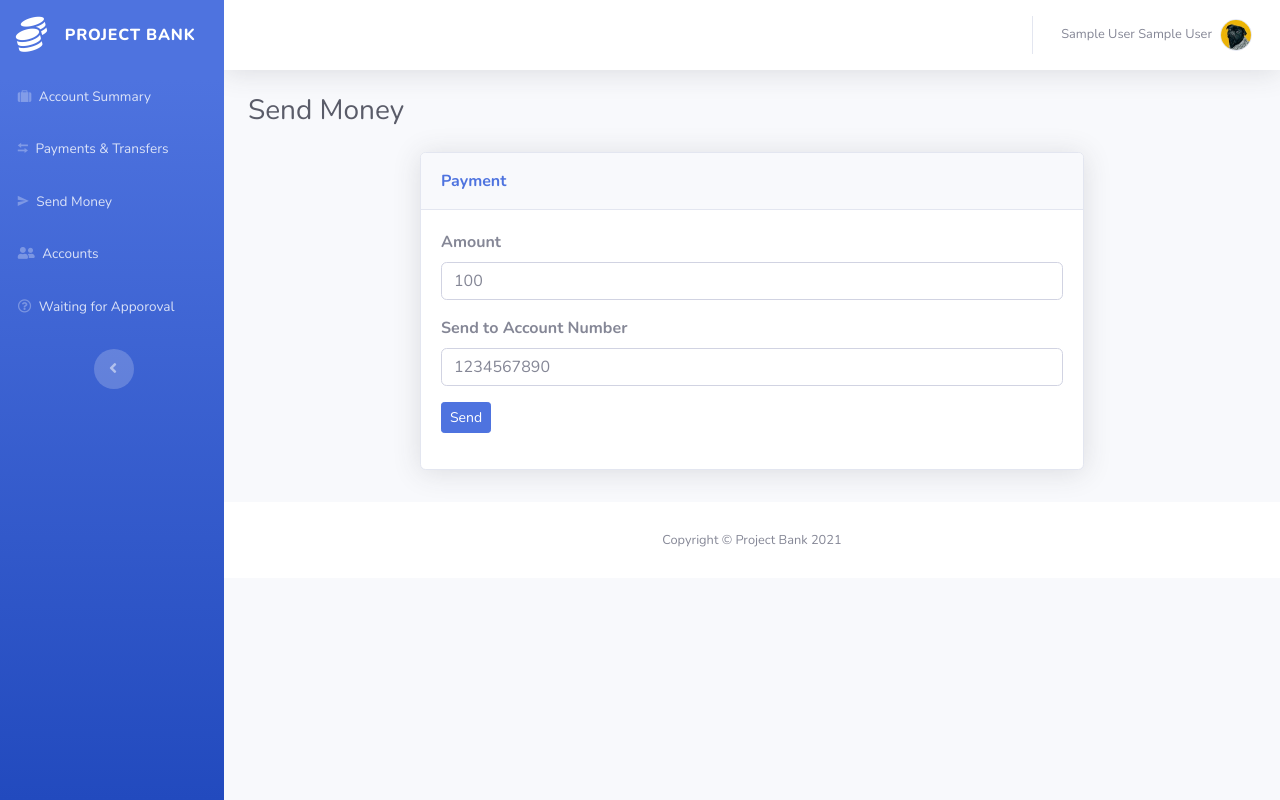
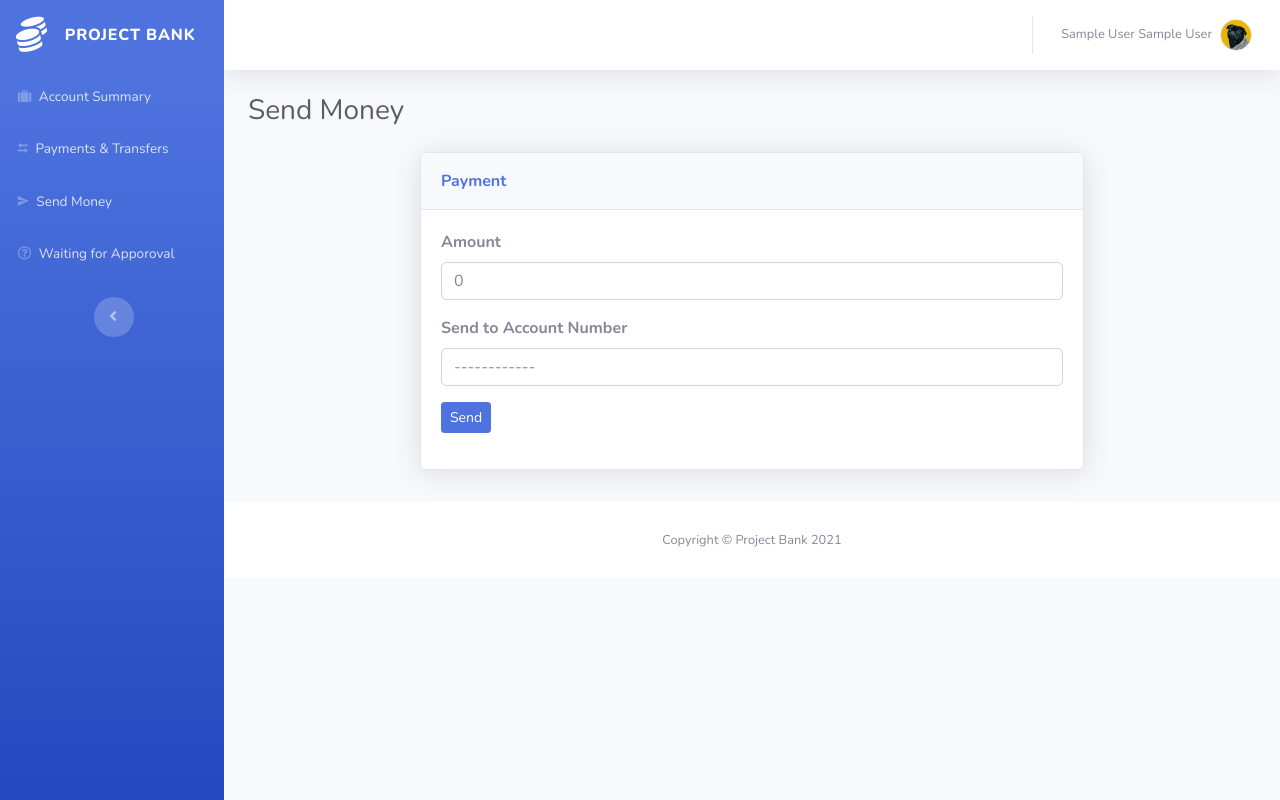
Before and after one commit to xdjeremy/projectbank, a PHP site: page /public/send-money in a window 1280 px wide. Run offline with PHP 8.4, Linux system fonts and the light colour scheme; the visitor is signed in with stand-in values (Sample User, id 1); some libraries are stand-ins or nearby versions.

Commit message:
Fixed send money

```diff
--- a/inc/header.php
+++ b/inc/header.php
@@ -14,8 +14,8 @@
 				<div class="d-none d-sm-block topbar-divider"></div>
 				<li class="nav-item dropdown no-arrow">
 					<div class="nav-item dropdown no-arrow"><a class="dropdown-toggle nav-link" aria-expanded="false" data-toggle="dropdown" href="#"><span class="d-none d-lg-inline mr-2 text-gray-600 small"><?php echo $_SESSION['client_fname'] . ' ' . $_SESSION['client_lname']; ?></span><img class="border rounded-circle img-profile" src="assets/img/avatars/avatar5.jpeg"></a>
-						<div class="dropdown-menu shadow dropdown-menu-right animated--grow-in"><a class="dropdown-item" href="#"><i class="fas fa-user fa-sm fa-fw mr-2 text-gray-400"></i>&nbsp;Profile</a><a class="dropdown-item" href="#"><i class="fas fa-cogs fa-sm fa-fw mr-2 text-gray-400"></i>&nbsp;Settings</a><a class="dropdown-item" href="#"><i class="fas fa-list fa-sm fa-fw mr-2 text-gray-400"></i>&nbsp;Activity log</a>
-							<div class="dropdown-divider"></div><a class="dropdown-item" href="#"><i class="fas fa-sign-out-alt fa-sm fa-fw mr-2 text-gray-400"></i>&nbsp;Logout</a>
+						<div class="dropdown-menu shadow dropdown-menu-right animated--grow-in">
+							<div class="dropdown-divider"></div><a class="dropdown-item" href="/auth/logout.php"><i class="fas fa-sign-out-alt fa-sm fa-fw mr-2 text-gray-400"></i>&nbsp;Logout</a>
 						</div>
 					</div>
 				</li>
--- a/inc/navbar.php
+++ b/inc/navbar.php
@@ -1,3 +1,8 @@
+<?php
+if (!isset($_SESSION)) {
+	session_start();
+}
+?>
 <nav class="navbar navbar-dark align-items-start sidebar sidebar-dark accordion bg-gradient-primary p-0">
 	<div class="container-fluid d-flex flex-column p-0"><a class="navbar-brand d-flex justify-content-center align-items-center sidebar-brand m-0" href="#">
 			<div class="sidebar-brand-icon rotate-n-15"><i class="fas fa-coins"></i></div>
@@ -8,8 +13,15 @@
 			<li class="nav-item"><a class="nav-link" href="summary"><i class="fa fa-suitcase"></i><span>&nbsp;Account Summary</span></a></li>
 			<li class="nav-item"><a class="nav-link" href="transactions"><i class="icon ion-arrow-swap"></i><span>&nbsp;Payments &amp; Transfers</span></a></li>
 			<li class="nav-item"><a class="nav-link" href="send-money"><i class="icon ion-android-send"></i><span>&nbsp;Send Money</span></a></li>
-			<li class="nav-item"><a class="nav-link" href="transactions.html"><i class="fas fa-user-friends"></i><span>&nbsp;Accounts</span></a></li>
-			<li class="nav-item"><a class="nav-link" href="transactions.html"><i class="far fa-question-circle"></i><span>&nbsp;Waiting for Apporoval</span></a></li>
+			<?php
+
+			if ($_SESSION['admin'] == 1) {
+				echo '
+				<!--<li class="nav-item"><a class="nav-link" href="transactions.html"><i class="fas fa-user-friends"></i><span>&nbsp;Accounts</span></a></li>-->
+				<li class="nav-item"><a class="nav-link" href="transactions.html"><i class="far fa-question-circle"></i><span>&nbsp;Waiting for Apporoval</span></a></li>
+				';
+			}
+			?>
 		</ul>
 		<div class="text-center d-none d-md-inline"><button class="btn rounded-circle border-0" id="sidebarToggle" type="button"></button></div>
 	</div>
--- a/public/send-money.php
+++ b/public/send-money.php
@@ -1,6 +1,10 @@
 <?php
 if(!isset($_SESSION)) {
     session_start();
+}
+
+if (!isset($_SESSION['email'])) {
+	header("Location: auth/login");
 }
 
 //avoid cross site attacks
@@ -49,12 +53,13 @@
                                             <form method="post" id="send-money-form">
                                                 <div class="form-row">
                                                     <div class="col-12">
-                                                        <div class="form-group"><label for="amount"><strong>Amount</strong></label><input class="form-control" type="number" name="amount" placeholder="100" id="amount"></div>
+                                                        <div class="form-group"><label for="amount"><strong>Amount</strong></label><input class="form-control" type="number" name="amount" placeholder="0" id="amount"></div>
                                                     </div>
                                                     <div class="col">
-                                                        <div class="form-group"><label for="account_number"><strong>Send to Account Number</strong></label><input class="form-control" type="text" name="account_number" placeholder="1234567890" id="acc_num"></div>
+                                                        <div class="form-group"><label for="account_number"><strong>Send to Account Number</strong></label><input class="form-control" type="text" name="account_number" placeholder="------------" id="acc_num"></div>
                                                     </div>
                                                 </div>
+	                                            <input type="hidden" name="<?php echo $_SESSION['csrf_ajax_key']; ?>" value="<?php echo $_SESSION['csrf_ajax_val']; ?>">
                                                 <div class="form-group"><button class="btn btn-primary btn-sm" type="submit" id="send-money">Send</button></div>
                                             </form>
                                         </div>
--- a/public/transactions.php
+++ b/public/transactions.php
@@ -2,6 +2,11 @@
 if (!isset($_SESSION)) {
     session_start();
 }
+
+if (!isset($_SESSION['email'])) {
+	header("Location: auth/login");
+}
+
 include_once '../inc/database.php';
 ?>
 <!DOCTYPE html>
```
Also changed, not shown: public/auth/ajax/login_process.php (+9 -0 lines), public/test.php (+4 -9 lines), public/assets/ajax/send-money-process.php, public/assets/js/send-money.js.
